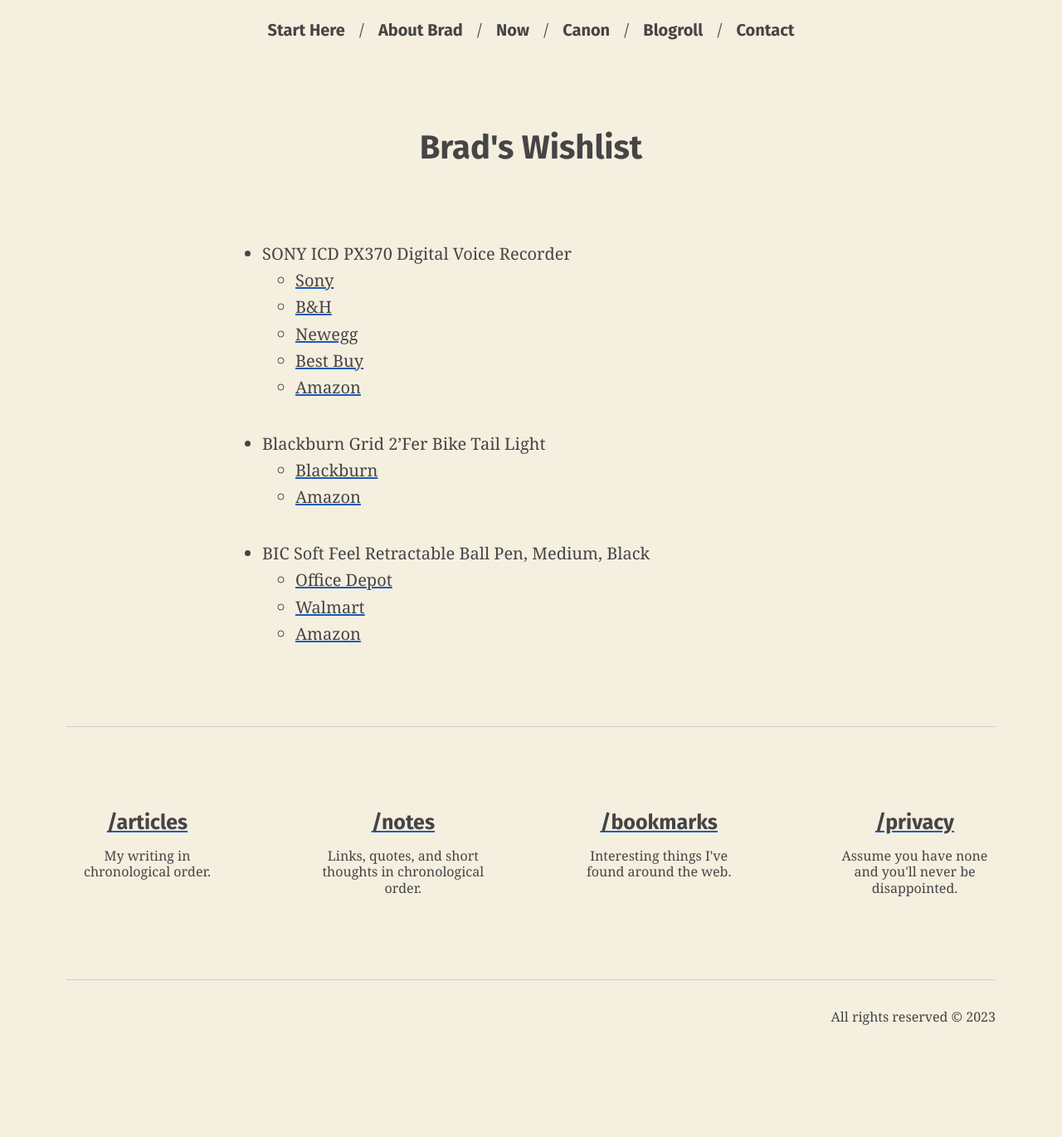
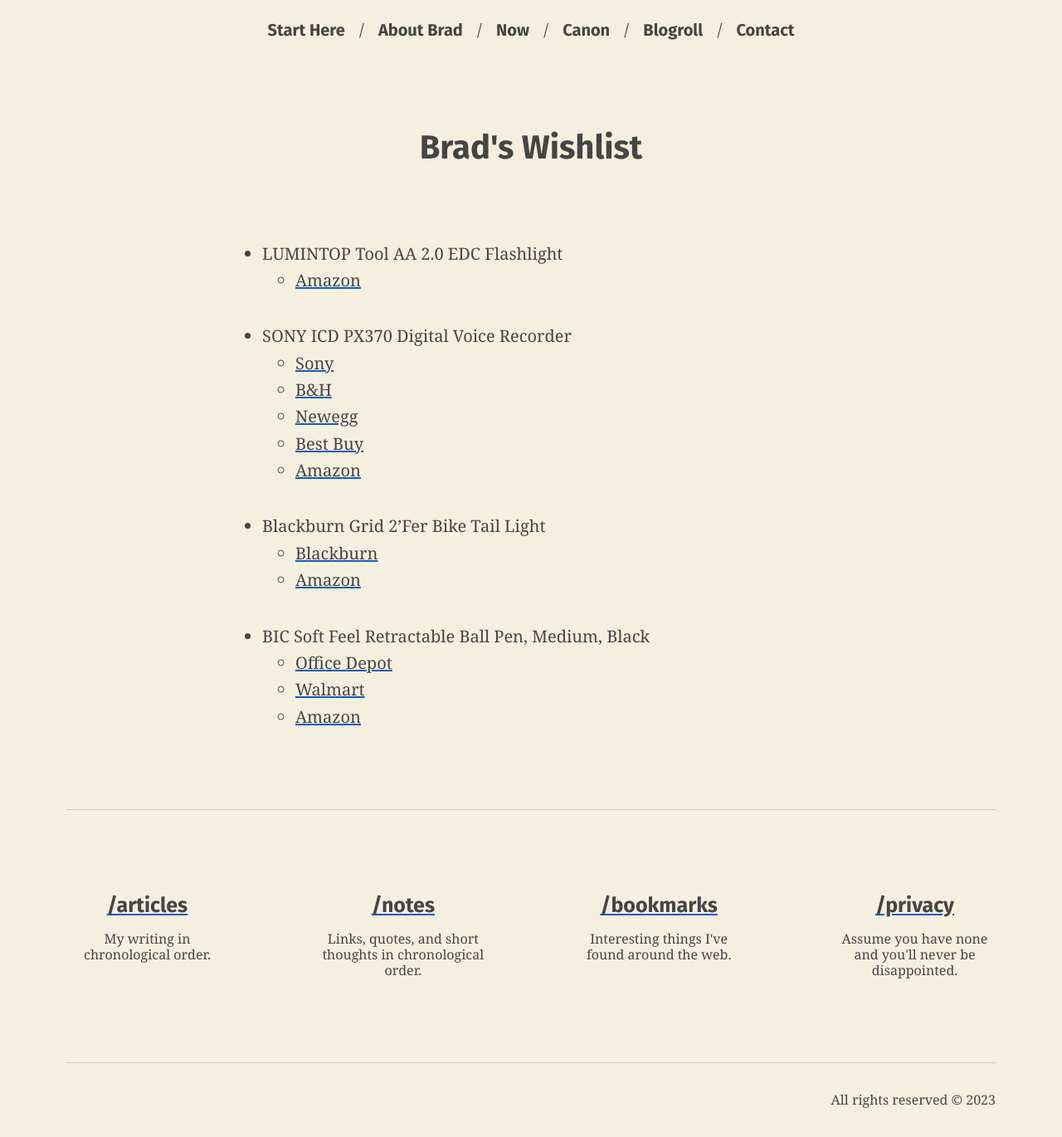
Before and after one commit to bradonomics/bradonomics.com, a Jekyll site: the page built from _pages/wishlist.md, in a window 1280 px wide. Shown: the whole page at 83% size. Built offline with Jekyll 4.4.1, drawn with Linux system fonts in a browser that asks for light colours; before the commit the page ends 1270 px from its top, so only the background shows below that.

Commit message:
Update wishlist

```diff
--- a/_pages/wishlist.md
+++ b/_pages/wishlist.md
@@ -16,6 +16,9 @@
   Since these are unavalible, an alternative such as the [Libre Computer Board](https://www.amazon.com/Libre-Computer-AML-S905X-CC-Potato-64-bit/dp/B074P6BNGZ) would be just as good. A [case](https://www.amazon.com/iUniker-Raspberry-Cooling-Heatsink-Removable/dp/B079M96KWZ) would also be good.
 -->
 
+- LUMINTOP Tool AA 2.0 EDC Flashlight
+  - [Amazon](https://www.amazon.com/LUMINTOP-Flashlight-Pocket-sized-Waterproof-Emergency/dp/B07X3BMZXS)
+
 - SONY ICD PX370 Digital Voice Recorder
   - [Sony](https://electronics.sony.com/audio/walkman-digital-recorders/audio-digital-voice-recorders/p/icdpx370?srsltid=AfmBOopdRK6sRaWNrTMWsbcPK8hzJXLb9NlnaS4UbO40aEhPnlNPNDdCgFY)
   - [B&H](https://www.bhphotovideo.com/c/product/1317634-REG/sony_icd_px370_digital_flash_voice_recorder.html)
```
